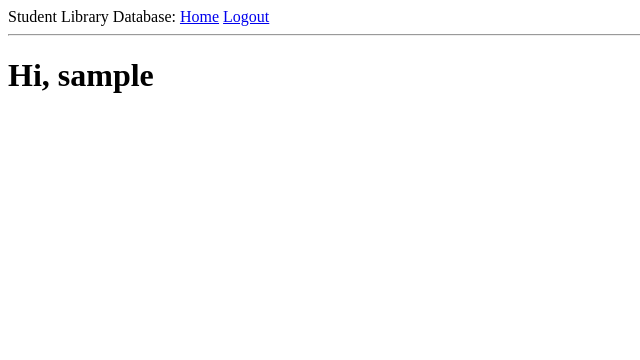
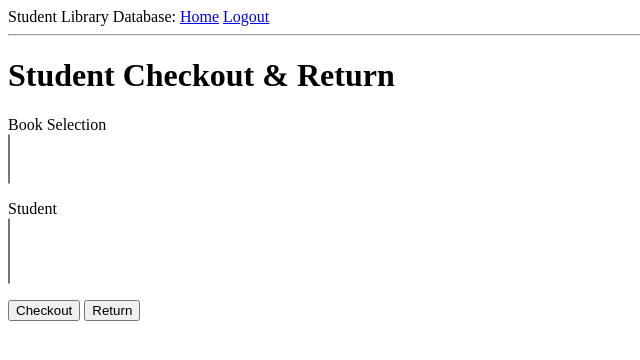
Before and after one commit to YangIon/ECG-student-library, a Flask app: page / in a window 1280 px wide. Shown: the top 360 px of the page, without its empty margins (0-640 px from the left). Run offline with Flask 2, Linux system fonts and the light colour scheme; the visitor is signed in with stand-in values (Sample User, id 1); data comes from the database, SQL or seed files in the repository; data that the repository does not hold is empty.

Commit message:
Initial interactive checkout system; form creation

```diff
--- a/app/forms.py
+++ b/app/forms.py
@@ -10,5 +10,7 @@ class LoginForm(FlaskForm):
     submit = SubmitField('Sign In')
 
 class CheckoutForm(FlaskForm):
-   # options = Book.query.all().count()
-    checkout = SelectField(u'Book Selection', choices=[('cpp', 'C++'), ('py', 'Python'), ('text', 'Plain Text')], validators=[Required()])
+    book_select = SelectField(u'Book Selection', coerce=int, validators=[DataRequired()])
+    student_select = SelectField(u'Student', coerce=int, validators=[DataRequired()])
+    checkout_field = SubmitField('Checkout')
+    return_field = SubmitField('Return')
--- a/app/routes.py
+++ b/app/routes.py
@@ -1,20 +1,49 @@
 from flask import render_template, flash, redirect, url_for, request
 from werkzeug.urls import url_parse
-from app import app
+from app import app, db
 from app.forms import LoginForm, CheckoutForm
 from flask_login import current_user, login_user, logout_user, login_required
-from app.models import User, Book
+from app.models import User, Book, Student, Checkout
+import sys
 
-@app.route('/')
-@app.route('/index')
-#@login_required
+@app.route('/', methods=['GET', 'POST'])
 def index():
     books = Book.query.all()
-    return render_template('index.html', title='Home', books = books)
+    students = Student.query.all()
+    book_options = [(book.id, book.title) for book in books]
+    student_options = [(student.id, student.name) for student in students]
+    form = CheckoutForm()
+    form.book_select.choices = book_options
+    form.student_select.choices = student_options
+
+    if form.checkout_field.data:
+        print("Checkout " + str(form.checkout_field.data), file=sys.stderr)
+    elif form.return_field.data:
+        print("Return " + str(form.return_field.data), file=sys.stderr)
+
+    def create_checkout(form_book=None, form_student=None, is_return=False):
+        book = Book.query.filter_by(id=form_book).first()
+        student = Student.query.filter_by(id=form_student).first()
+        new_checkout = Checkout(student, book, is_return)
+        db.session.add(new_checkout)
+        db.session.commit()
+
+    if form.validate_on_submit():
+        print('WORK MAH GAWD', file=sys.stderr)
+        if form.checkout_field.data:
+           # create_checkout(form.book_select.data, form.student_select.data, True)
+            flash('Book successfully checked out!')
+            return redirect(url_for('index'))
+        else:
+            #create_checkout(form.book_select.data, form.student_select.data, False)
+            flash('Book successfully returned!')
+            return redirect(url_for('index'))
+    print(form.validate_on_submit(), file=sys.stderr)
+    print(form.errors, file=sys.stderr)
+    return render_template('index.html', title='Home', books=books, form=form)
 
 @app.route('/checkout')
 def checkout():
-    form = CheckoutForm()
     return render_template('admin.html', title='Check Out', form=form)
 
 @app.route('/login', methods=['GET', 'POST'])
--- a/app/templates/base.html
+++ b/app/templates/base.html
@@ -7,7 +7,7 @@
         {% endif %}
     </head>
     <body>
-        <div>
+        <nav>
             Student Library Database:
             <a href="{{ url_for('index') }}">Home</a>
             {% if current_user.is_anonymous %}
@@ -15,7 +15,7 @@
             {% else %}
             <a href="{{ url_for('logout') }}">Logout</a>
             {% endif %}
-        </div>
+        </nav>
         <hr>
         {% with messages = get_flashed_messages() %}
         {% if messages %}
--- a/app/templates/index.html
+++ b/app/templates/index.html
@@ -1,7 +1,23 @@
 {% extends "base.html" %}
 
 {% block content %}
-    <h1>Hi, {{current_user.username}}</h1>
+    <h1>Student Checkout & Return</h1>
+    <form action="" method="post" novalidate>
+        {{ form.hidden_tag() }}
+        <p>
+            {{ form.book_select.label }}<br>
+            {{ form.book_select(size=3) }}
+        </p>
+        <p>
+            {{ form.student_select.label }}<br>
+            {{ form.student_select(size=4) }}
+        </p>
+        <p>
+            {{ form.checkout_field }}
+            {{ form.return_field }}
+        </p>
+    </form>
+
     {% if books %}
     <ul>
         {% for book in books %}
```
